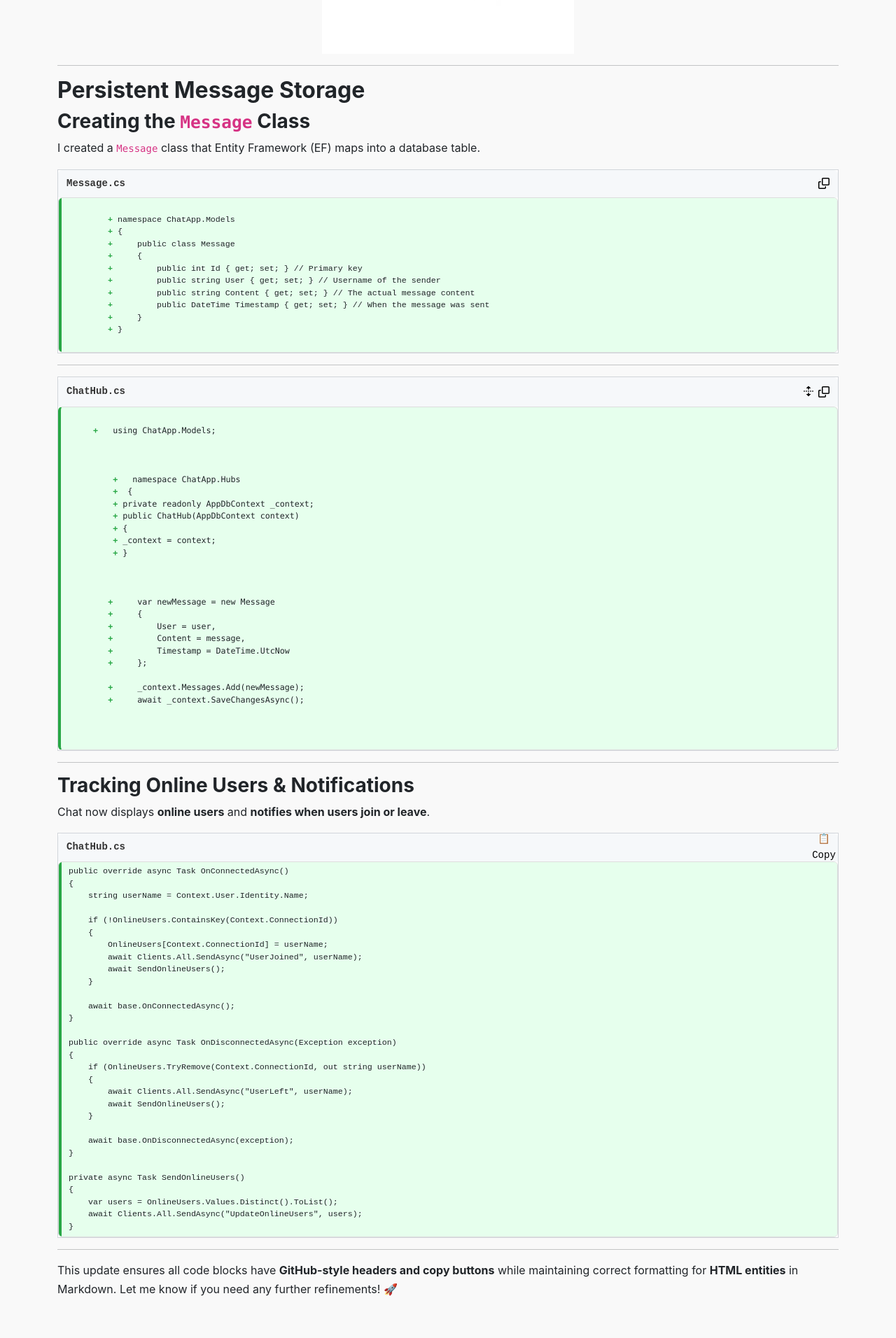
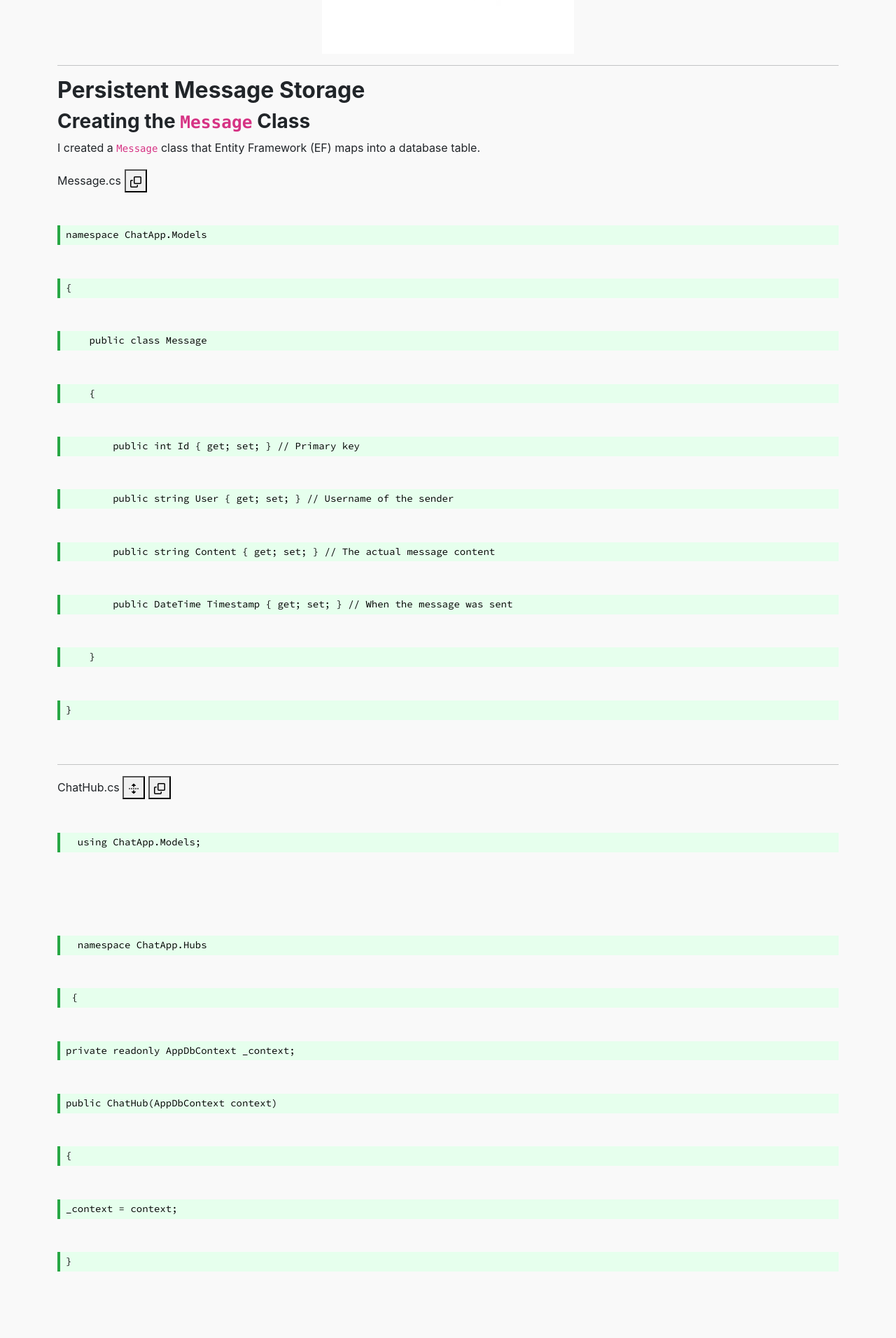
Before and after one commit to JWalshe86/ChatApp, a Jekyll site: the page built from docs/ChatAppPartTwo.md, in a window 1280 px wide. Shown: the part 310-2222 px from the top of the page at 70% size. Built offline with Jekyll 4.4.1, drawn with Linux system fonts in a browser that asks for light colours; before the commit the page ends 2183 px from its top, so only the background shows below that.

Commit message:
Update custom.css

```diff
--- a/docs/assets/css/custom.css
+++ b/docs/assets/css/custom.css
@@ -19,126 +19,42 @@
    GitHub-Style Code Blocks
    ============================= */
 
-/* Code Block Wrapper */
-/* Ensure the background remains white */
-.code-block {
-    background: white !important;
-    border: 1px solid #d1d5da; /* Matches GitHub's code block border */
-}
-.code-container {
-    font-size: 14px; /* Adjust to match GitHub */
-    line-height: 1.5; /* Reduce excessive line spacing */
+/* Default hidden for unchanged and removed lines */
+.hidden {
+    display: none;
 }
 
-/* GitHub-Style Code Header */
-.code-header {
-    display: flex;
-    justify-content: space-between;
-    align-items: center;
-    background: #f6f8fa;
-    padding: 8px 12px;
-    border-top-left-radius: 6px;
-    border-top-right-radius: 6px;
-    font-family: monospace;
-    font-size: 14px;
-    font-weight: bold;
-    color: #333;
+/* Unchanged Code (Hidden by Default) */
+.unchanged-code {
+    display: none;
+    color: #ffffff !important;
+    font-family: "Source Code Pro", monospace;
 }
 
-/* GitHub Copy Button */
-.copy-button {
-    display: flex;
-    align-items: center;
-    justify-content: center;
-    width: 16px;
-    height: 16px;
-    padding: 0;
-    border: none;
-    background: transparent;
-    cursor: pointer;
-    user-select: none; /* Prevents text selection */
-}
-
-/* Code Block */
-pre {
-    background-color: #f6f8fa;
-    padding: 0;
-    border-radius: 6px;
-    overflow-x: auto;
-    font-family: monospace;
-    border: 1px solid #ddd;
-    line-height: 1.5;
-    margin: 0;
-}
-
-/* Updated Code Highlighting (GitHub Green) */
-.updated-code {
-    background-color: #e6ffed; /* GitHub green */
-    border-left: 4px solid #28a745;
-    padding: 5px 10px; /* Reduce excessive padding */
-    margin: 0;
-    display: block;
-    font-family: monospace;
-    font-size: smaller;
+/* Removed Code (Red - Hidden by Default) */
+.removed-line {
+    display: none;
+    color: #ff6b6b !important;
+    background-color: rgba(255, 107, 107, 0.15);
+    border-left: 4px solid #ff6b6b;
+    padding: 2px 8px;
     white-space: pre-wrap;
 }
 
-/* Highlight the changed lines with a green background */
-.updated-code code {
+/* Added Code (Green - Always Visible) */
+.added-line {
     display: block;
-    background: #e6ffed; /* GitHub green */
+    background-color: #e6ffed !important;
+    border-left: 4px solid #28a745;
     padding: 2px 8px;
-    border-radius: 4px;
-    margin-bottom: 2px;
+    white-space: pre-wrap;
+    color: black;
+    font-family: "Source Code Pro", monospace;
 }
 
-/* Original Code (Greyed Out) */
-pre.original-code {
-    background: #ffffff !important; /* ✅ Ensure it stays white */
-    border-left: 4px solid #d1d5da;
-    color: #6a737d;
-    font-style: italic;
+/* 🚀 FIX: Show unchanged and removed lines when expanded */
+.expanded .unchanged-code,
+.expanded .removed-line {
+    display: inline-block !important;
+    width: 100%;
 }
-
-/* Toggle Dropdown for Original Code */
-details {
-    border: 1px solid #ddd;
-    border-radius: 6px;
-    padding: 8px;
-    background: #fafbfc;
-    transition: all 0.2s ease-in-out;
-}
-
-/* Original Code Dropdown Summary */
-details summary {
-    font-weight: bold;
-    cursor: pointer;
-    padding: 6px;
-}
-
-.expand-button {
-    background: transparent;
-    border: none;
-    cursor: pointer;
-    margin-left: auto;
-}
-.updated-code .unchanged-code {
-    display: none; /* Hide unchanged lines in the updated code block */
-}
-
-.expanded .updated-code .unchanged-code {
-    display: block; /* Show them when expanded */
-}
-.unchanged-code {
-    display: inline; /* Prevent block-level spacing */
-    background: white;
-    padding: 0; /* Remove unnecessary padding */
-    margin: 0; /* Remove unnecessary margin */
-    white-space: pre-wrap; /* Preserve spacing while preventing large gaps */
-}
-.updated-code span.added-line::before {
-    content: "+ "; /* Adds the plus sign */
-    color: #28a745; /* GitHub Green */
-    font-weight: bold;
-    user-select: none; /* Prevent selection when copying */
-}
```
